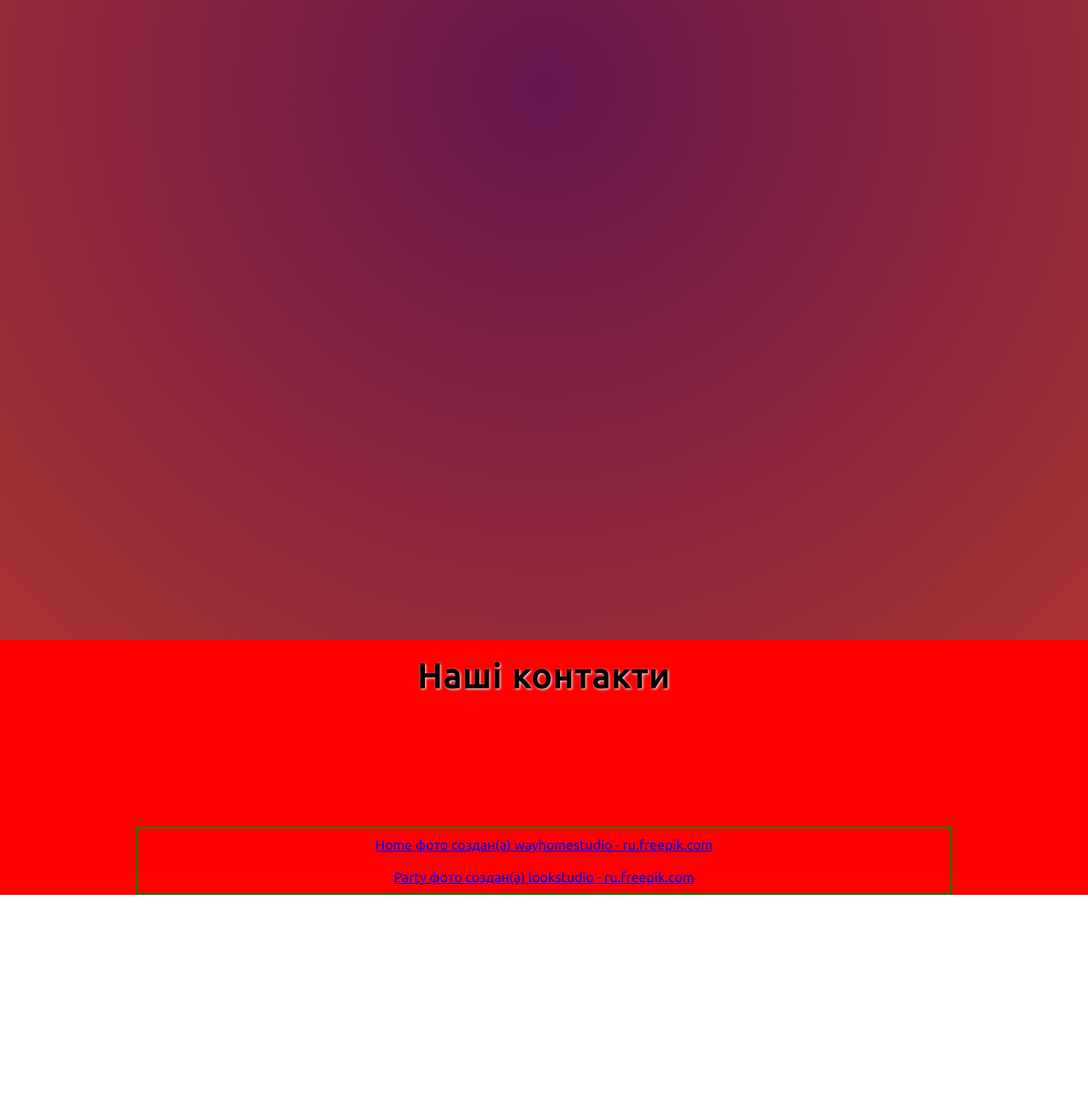
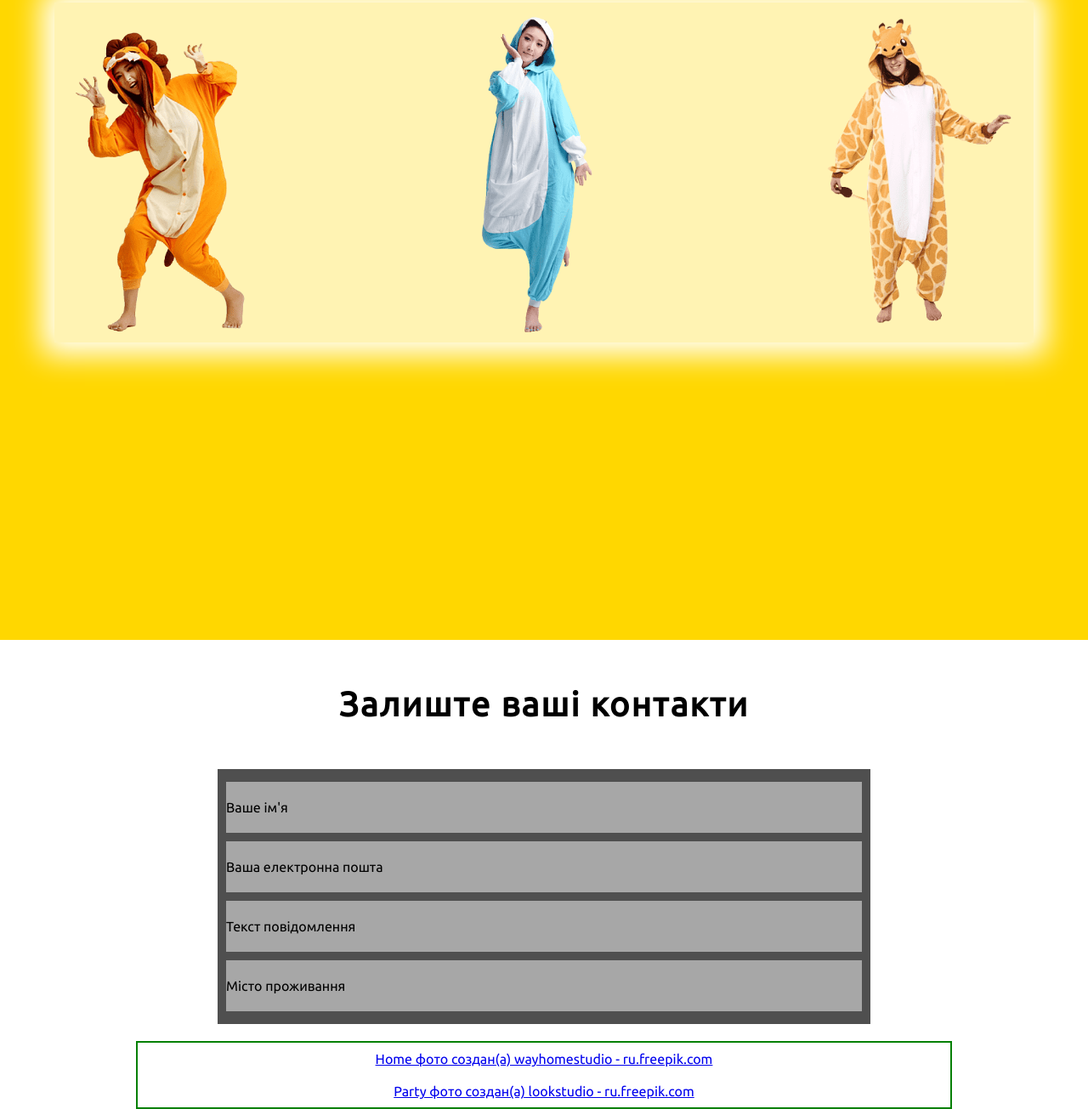
Before and after one commit to AP-Solution/kigurumi, a website: page index.html in a window 1280 px wide. Shown: the part 847-2152 px from the top of the page at 85% size. Before the commit the page ends 1900 px from the top, so only its background shows below. Drawn offline with Linux system fonts and the light colour scheme.

Commit message:
add section v2

```diff
--- a/index.html
+++ b/index.html
@@ -27,16 +27,40 @@
 		<div class="welcome_header">
 		</div>
 	</main>
-	<section class="slide_section"></section>
+	<section class="slide_section">
+		<!--h2>Зустрічайте новинки!</h2-->
+		<div class="banner">
+			<div class="banner_photo">
+				<img src="src/css/kigurumi6-removebg-preview.png">
+				<img src="src/css/kigurumi4-removebg-preview.png">
+				<img src="src/css/kigurumi3-removebg-preview.png">
+			</div>
+		</div>
+	</section>
 
 
 
 	<footer>
-		<h2>Hаші контакти</h2>
+		<h2>Залиште ваші контакти</h2>
+		<form>
+			<div class="form_item">
+				<span>Ваше ім'я</span>
+			</div>
+			<div class="form_item">
+				<span>Ваша електронна пошта</span>
+			</div>
+			<div class="form_item">
+				<span>Текст повідомлення</span>
+			</div>
+			<div class="form_item">
+				<span>Місто проживання</span>
+			</div>
+		</form>
 		<div class="links_footer">
 			<a href="https://ru.freepik.com/photos/home">Home фото создан(а) wayhomestudio - ru.freepik.com</a>
 			<a href='https://ru.freepik.com/photos/party'>Party фото создан(а) lookstudio - ru.freepik.com</a>
 		</div>
+		<div class="after_footer"></div>
 	</footer>
 	<script src="src/script.js"></script>
 </body>
--- a/src/sass/style.scss
+++ b/src/sass/style.scss
@@ -1,15 +1,13 @@
 @import url('https://fonts.googleapis.com/css2?family=Ubuntu&display=swap');
 
 * {
-	margin: 0;
 	box-sizing: border-box;
 	font-family: 'Ubuntu', sans-serif;
 	list-style: none;
 }
 
 body {
-	background: rgb(136,28,102);
-	background: radial-gradient(circle, rgba(136,28,102,1) 0%, rgba(250,79,56,1) 100%);
+	margin: 0;
 }
 
 aside {
@@ -107,7 +105,7 @@ header {
 }
 main {
 	max-width: 1200px;
-	height: calc(100vh);
+	height: 100vh;
 	background: url('bg3-pink-medium.jpg') 50% 50% no-repeat;
 	background-attachment: fixed;
 	background-blend-mode: multiply;
@@ -134,13 +132,33 @@ main {
 section.slide_section {
 	width: 100%;
 	height: 100vh;
-	background-color: rgba(0,0,0,0.25);
+	background-color: rgba(255,215,0,1);
+	display: flex;
+	justify-content: center;
+	.banner {
+		width: 90%;
+		height: 400px;
+		margin-top: 50px;
+		background-size: cover;
+		background-color: rgba(255,255,255,0.7);
+		.banner_photo {
+			box-shadow: 0 0 33px 15px white;
+			display: flex;
+			flex-wrap: wrap;
+			justify-content: space-between;
+			max-width: 100%;
+			max-height: 100%;
+			img {
+				max-height: 400px;
+			}
+		}
+	}
 }
 
 footer {
 	width: 100%;
-	height: 300px;
-	background-color: red;
+	//height: 300px;
+	//background-color: rgba(255,215,0,1);
 	display: flex;
 	justify-content: center;
 	align-items: center;
@@ -164,6 +182,24 @@ footer {
 			margin: 10px 0;
 		}
 	}
+	form {
+		padding: 10px;
+		display: flex;
+		flex-direction: column;
+		justify-content: space-around;
+		align-items: center;
+		margin-bottom: 20px;
+		width: 60%;
+		height: 300px;
+		background-color: rgba(35,35,35,0.8);
+		.form_item {
+			display: flex;
+			align-items: center;
+			width: 100%;
+			height: 60px;
+			background-color: rgba(255,255,255,0.5);
+		}
+	}
 }
 
 @media (max-width: 400px) {
```
Also changed, not shown: src/css/bg-banner.jpg (added), src/css/kigurumi-child.jpg (added), src/css/kigurumi.png (added), src/css/kigurumi2.png (added), src/css/kigurumi3-removebg-preview.png (added), src/css/kigurumi3.png (added), src/css/kigurumi4-removebg-preview.png (added), src/css/kigurumi4.png (added), src/css/kigurumi5.png (added), src/css/kigurumi6-removebg-preview.png (added), src/css/kigurumi6.png (added), src/css/style.min.css.
